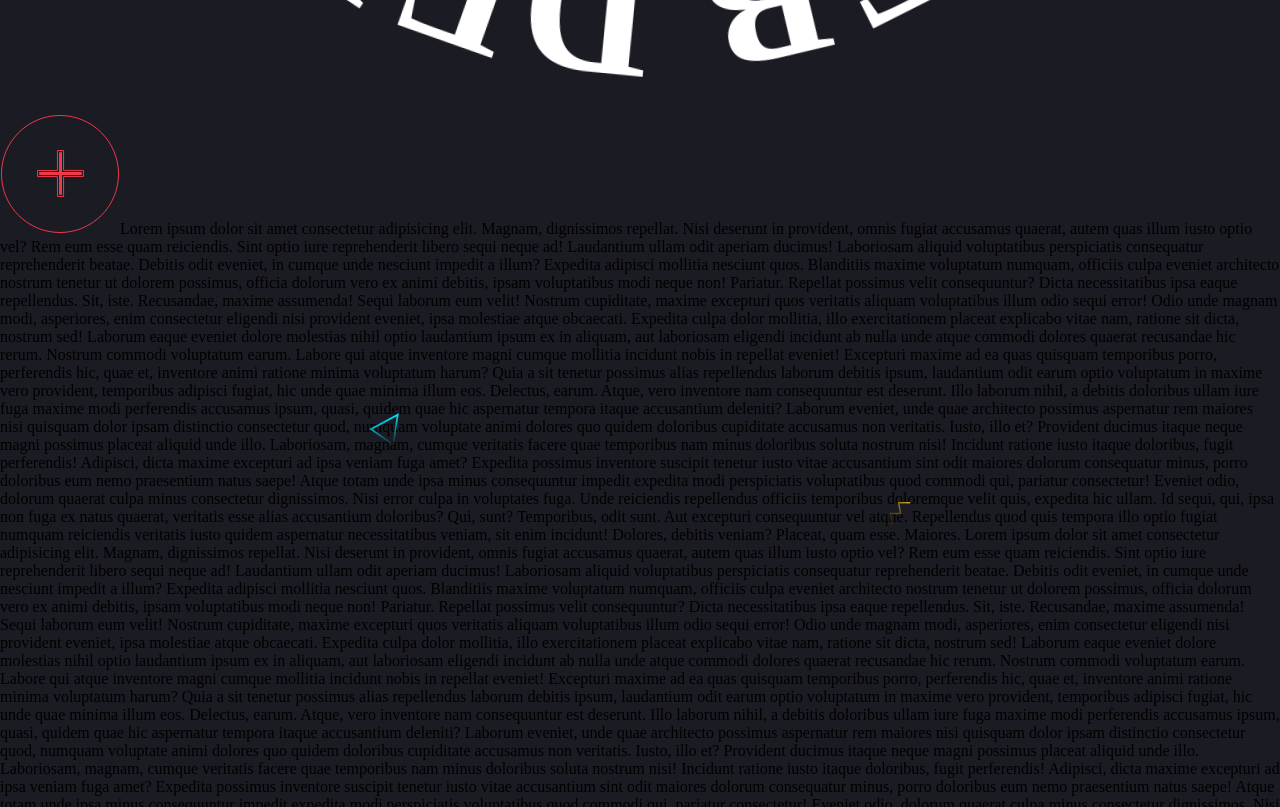
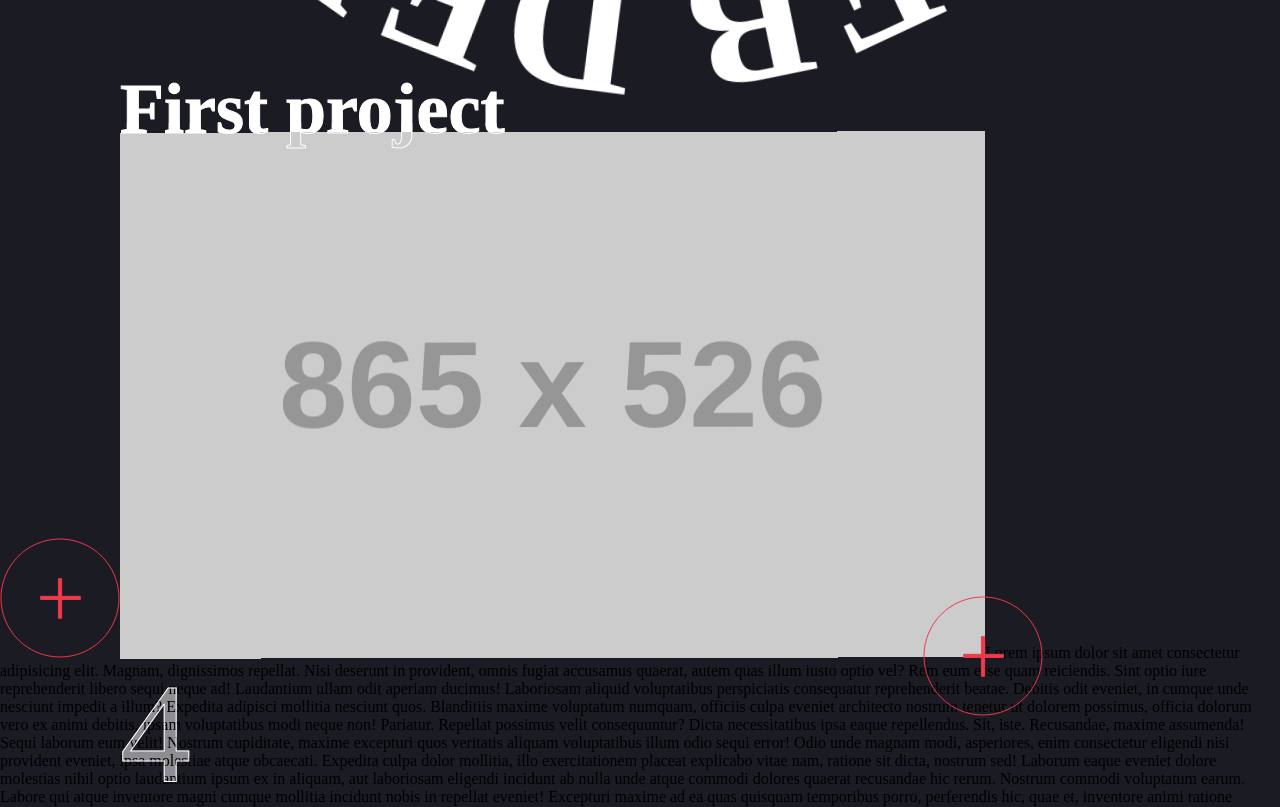
Before and after one commit to bart-krakowski/portfolio, a Gatsby site: page /components in a window 1280 px wide. Shown: the part 1320-2127 px from the top of the page. Built offline with nearby package versions, Linux system fonts and the light colour scheme; Gatsby itself is replaced by a stand-in of ours; placeholder pictures from the web are drawn by us.

Commit message:
feat(): Main structure for project thumbnail

```diff
--- a/src/components/GridLines/GridLines.js
+++ b/src/components/GridLines/GridLines.js
@@ -23,6 +23,7 @@ const LinesWrapper = styled.div`
   position: relative;
   top: 0;
   z-index: -1;
+  pointer-events: none;
 
   ::before, ::after {
     ${base}
@@ -54,7 +55,7 @@ const GridLine = styled.div`
 export default () => (
   <SiteBg>
     <LinesWrapper>
-      <GridLine></GridLine>
+      <GridLine />
     </LinesWrapper>
   </SiteBg>
 )
--- a/src/components/Headline/Headline.js
+++ b/src/components/Headline/Headline.js
@@ -6,7 +6,7 @@ export const Headline = React.forwardRef(({
   variant,
   children,
   color,
-  isCollapsed,
+  isExpanded,
   as
 }, ref) => {
   const Tag = variants[`${variant || 'StrokeH1'}`]
@@ -15,16 +15,16 @@ export const Headline = React.forwardRef(({
     return (
       <Tag as={ as } color={color} ref={ref}>
         {children}
-        <H1Strokes.Top color={color} isCollapsed={isCollapsed} aria-hidden="true">{children}</H1Strokes.Top>
-        <H1Strokes.Bottom color={color} isCollapsed={isCollapsed} aria-hidden="true">{children}</H1Strokes.Bottom>
+        <H1Strokes.Top color={color} isExpanded={isExpanded} aria-hidden="true">{children}</H1Strokes.Top>
+        <H1Strokes.Bottom color={color} isExpanded={isExpanded} aria-hidden="true">{children}</H1Strokes.Bottom>
       </Tag>
     )
   } else if (variant==='FillH2') {
     return (
       <Tag as={ as } color={color} ref={ref}>
         {children}
-        <H2Strokes.Top color={color} isCollapsed={isCollapsed} aria-hidden="true">{children}</H2Strokes.Top>
-        <H2Strokes.Bottom color={color} isCollapsed={isCollapsed} aria-hidden="true">{children}</H2Strokes.Bottom>
+        <H2Strokes.Top color={color} isExpanded={isExpanded} aria-hidden="true">{children}</H2Strokes.Top>
+        <H2Strokes.Bottom color={color} isExpanded={isExpanded} aria-hidden="true">{children}</H2Strokes.Bottom>
       </Tag>
     )
   } else {
--- a/src/components/Headline/Headline.styled.js
+++ b/src/components/Headline/Headline.styled.js
@@ -10,7 +10,6 @@ const variants = {
   StrokeH1: styled.h1`
     ${base};
     font-size: 72px;
-    line-height: 0.9;
     -webkit-text-stroke: 1px ${props => props.color ? ({theme}) => theme.colors[props.color] : ({theme}) => theme.colors.white};
     color: transparent;
   `,
@@ -25,7 +24,6 @@ const variants = {
     ${base};
     font-size: 72px;
     position: relative;
-    line-height: 0.9;
     color: ${props => props.color ? ({theme}) => theme.colors[props.color] : ({theme}) => theme.colors.white};
   `,
   FillH2: styled.h2`
@@ -42,14 +40,14 @@ const H1Strokes = {
     -webkit-text-stroke: 1px ${props => props.color ? ({theme}) => theme.colors[props.color] : ({theme}) => theme.colors.white};
     color: transparent;
     position: absolute;
-    bottom: -20px;
-    height: 32%;
+    bottom: -15px;
+    height: 34%;
     overflow: hidden;
     display: flex;
     flex-direction: column;
     justify-content: flex-end;
     opacity: 0.5;
-    bottom: ${props => props.isCollapsed ? '0px' : '-20px' };
+    bottom: ${props => props.isExpanded ? '-15px' : '0' };
     transition: bottom 0.6s;
     transition-delay: 0.5s;
   `,
@@ -58,13 +56,13 @@ const H1Strokes = {
     -webkit-text-stroke: 1px ${props => props.color ? ({theme}) => theme.colors[props.color] : ({theme}) => theme.colors.white};
     color: transparent;
     position: absolute;
-    height: 32%;
+    height: 34%;
     overflow: hidden;
     display: flex;
     flex-direction: column;
     justify-content: flex-end;
     opacity: 0.25;
-    bottom: ${props => props.isCollapsed ? '0px' : '-40px' };
+    bottom: ${props => props.isExpanded ? '-30px' : '0' };
     transition: bottom 0.6s;
     transition-delay: 0.5s;
   `
@@ -81,7 +79,7 @@ const H2Strokes = {
     flex-direction: column;
     justify-content: flex-end;
     opacity: 0.5;
-    bottom: ${props => props.isCollapsed ? '0px' : '-20px' };
+    bottom: ${props => props.isExpanded ? '-15px' : '0' };
     transition: bottom 0.6s;
     transition-delay: 0.5s;
 `,
@@ -96,7 +94,7 @@ Bottom: styled.span`
   flex-direction: column;
   justify-content: flex-end;
   opacity: 0.25;
-  bottom: ${props => props.isCollapsed ? '0px' : '-40px' };
+  bottom: ${props => props.isExpanded ? '-30px' : '0' };
   transition: bottom 0.6s;
   transition-delay: 0.5s;
 `
--- a/src/components/NextProject/NextProject.js
+++ b/src/components/NextProject/NextProject.js
@@ -13,8 +13,7 @@ export default () => {
       <Headline
         variant={'FillH1'}
         as={Link}
-        href="onet.pl"
-        isCollapsed={!isVisible}
+        isExpanded={isVisible}
         ref={headlineRef}
         >
         Next project
--- a/src/components/Number/Number.styled.js
+++ b/src/components/Number/Number.styled.js
@@ -3,8 +3,9 @@ import styled, { css } from 'styled-components'
 const base = css`
   position: absolute;
   font-family: ${({theme}) => theme.fonts.typefaces.normal};
-  -webkit-text-stroke: 1px #ffffff;
-  font-size: 72px;
+  -webkit-text-stroke: 1px ${({theme}) => theme.colors.white};
+  font-size: 142px;
+  line-height: 1;
 `
 
 const NumberWrapper = styled.div`
--- /dev/null
+++ b/src/components/ProjectThumbnail/ProjectThumbnail.js
@@ -0,0 +1,46 @@
+import React,  { useRef, useEffect } from 'react'
+import { Headline } from '../Headline/Headline'
+import Number from '../Number/Number'
+import SeeMore from '../SeeMore/SeeMore'
+import { Wrapper, Stack, ButtonWrapper } from './ProjectThumbnail.styled'
+import Tilt, { setDefault } from './Tilt'
+
+export default () => {
+  const ThumbnailRef = useRef(null)
+
+  useEffect(() => {
+    setDefault(ThumbnailRef)
+  }, [ThumbnailRef])
+
+  let elements = (
+    <Wrapper>
+      <Stack bellow>
+        <Headline
+          variant='FillH1'
+          as='h2'
+        >
+          First project
+        </Headline>
+      </Stack>
+      <Stack>
+        <Headline
+          variant='StrokeH1'
+          as='h2'
+        >
+          First project
+        </Headline>
+      </Stack>
+      <img
+        onMouseMove={(e) => Tilt(ThumbnailRef, e)}
+        onMouseLeave={(e) => setDefault(ThumbnailRef)}
+        src='https://via.placeholder.com/865x526'
+        ref={ThumbnailRef} />
+      <ButtonWrapper href="#">
+        <SeeMore color="primary"/>
+      </ButtonWrapper>
+      <Number>4</Number>
+    </Wrapper>
+  )
+
+  return elements
+}
--- /dev/null
+++ b/src/components/ProjectThumbnail/ProjectThumbnail.styled.js
@@ -0,0 +1,23 @@
+import styled from 'styled-components'
+
+const Wrapper = styled.div`
+  position: relative;
+  display: inline-block;
+`
+
+const Stack = styled.span`
+  position: absolute;
+  top: -4em;
+  z-index: ${({bellow}) => bellow ? '-1' : '2'};
+  pointer-events: ${({bellow}) => bellow ? 'auto' : 'none'};
+`
+
+const ButtonWrapper = styled.a`
+  position: absolute;
+  right: 0;
+  bottom: 0;
+  transform: translate(calc(50% - 2px),calc(50% - 4px));
+  cursor: pointer;
+`
+
+export { Wrapper, Stack, ButtonWrapper }
--- /dev/null
+++ b/src/components/ProjectThumbnail/Tilt.js
@@ -0,0 +1,21 @@
+import { TweenMax } from 'gsap'
+const tiltSpeed = 0.03
+const rotationZ = -0.1
+
+export const setDefault = (ThumbnailRef) => {
+  const animatedObject = ThumbnailRef.current
+  if (animatedObject) {
+    TweenMax.set(animatedObject, { transformPerspective: 2000, transformOrigin:'center center'})
+    TweenMax.to(animatedObject, 0.5, { rotationY: 0, rotationX: 0, rotationZ: rotationZ })
+  }
+}
+
+export default (ThumbnailRef, e) => {
+const animatedObject = ThumbnailRef.current
+  if (animatedObject) {
+    const pageX = e.clientX - (animatedObject.offsetWidth / 2)
+    const pageY = e.clientY - animatedObject.offsetHeight
+
+    TweenMax.to(animatedObject, 0.5, { rotationY: tiltSpeed * pageX, rotationX: tiltSpeed * -pageY })
+  }
+}
--- a/src/components/RandomShapes/RandomShapes.js
+++ b/src/components/RandomShapes/RandomShapes.js
@@ -105,7 +105,7 @@ const ShapesContainer = styled.div`
   position: absolute;
   display: grid;
   grid-template-columns: repeat(${options.columns}, auto);
-  z-index: 1;
+  z-index: -1;
   justify-items: center;
   pointer-events: none;
 `
--- a/src/components/RandomShapes/useParallax.js
+++ b/src/components/RandomShapes/useParallax.js
@@ -10,6 +10,8 @@ export default (parallaxedElements, dynamicElements) => {
       const visibleElementY = rect.top
 
       TweenLite.to(visibleElement.current, 0.5, {
+        duration: 2.5,
+        ease: "expo.out",
         yPercent: visibleElementY * dynamicElements[currentIndex].props.scrollSpeed
       });
     })
--- a/src/components/ScrollIndicator/useScrollBar.js
+++ b/src/components/ScrollIndicator/useScrollBar.js
@@ -1,6 +1,6 @@
 import { useState, useEffect } from 'react'
 
-export default function useScrollBar() {
+export default () => {
   const [scrollbarHeight, setScrollbarHeight] = useState(0)
   const windowHeight = window.innerHeight
   const documentHeight = document.documentElement.scrollHeight
--- a/src/components/SeeMore/SeeMore.js
+++ b/src/components/SeeMore/SeeMore.js
@@ -8,10 +8,10 @@ const Background = styled.path`
 `
 
 const Plus = styled.path`
-  fill: transparent;
-  stroke-width: 3;
+  fill: ${props => props.color ? ({theme}) => theme.colors[props.color] : ({theme}) => theme.colors.white};;
+  stroke-width: 0;
   stroke: ${props => props.color ? ({theme}) => theme.colors[props.color] : ({theme}) => theme.colors.white};
-  transition: 0.3s stroke;
+  transition: 0.3s stroke, 0.3s fill;
 `
 
 const Button = styled.button`
@@ -32,6 +32,7 @@ const Button = styled.button`
 
     ${Plus} {
       stroke: transparent;
+      fill: transparent;
     }
   }
 `
@@ -40,8 +41,8 @@ export default ({color}) => (
   <Button color={color}>
     <svg viewBox="0 0 121 121" xmlns="http://www.w3.org/2000/svg">
       <g fill="none" fillRule="evenodd">
-        <Background color={color} d="M60.5 1.5c-32.585 0-59 26.415-59 59s26.415 59 59 59 59-26.415 59-59-26.415-59-59-59zm3.606 55.391l20.059-.009-.003 6.194-20.052.008.01 20.06-6.194-.003-.01-20.053-20.058.01.003-6.194 20.052-.01-.009-20.057 6.194.003.008 20.051z"/>
-        <Plus color={color} d="M41 60h40M61 40v40" stroke="#979797" strokeLinecap="square"/>
+        <Background color={color} d="M60.5 1C93.361 1 120 27.639 120 60.5c0 32.861-26.639 59.5-59.5 59.5C27.639 120 1 93.361 1 60.5 1 27.639 27.639 1 60.5 1zm1.68 40h-3.244v17.829H41v3.125l17.936.008v18.999h3.246V61.962l18.815-.008v-3.125H62.192L62.18 41z"/>
+        <Plus color={color} d="M81 58.846v3.129l-18.816.008V81h-3.247V61.983L41 61.975v-3.129h17.937V41h3.244l.013 17.846z" stroke="#979797" strokeLinecap="square"/>
       </g>
     </svg>
   </Button>
--- a/src/pages/components.js
+++ b/src/pages/components.js
@@ -13,6 +13,7 @@ import SeeMore from '../components/SeeMore/SeeMore'
 import RandomShapes from '../components/RandomShapes/RandomShapes'
 import NextProject from '../components/NextProject/NextProject'
 import Footer from '../partials/Footer'
+import ProjectThumbnail from '../components/ProjectThumbnail/ProjectThumbnail'
 
 const Components = () => (
   <Layout>
@@ -31,6 +32,7 @@ const Components = () => (
     <ScrollIndicator />
     <SeeMore color="primary"/>
     <RandomShapes quantity={18} />
+    <ProjectThumbnail />
     Lorem ipsum dolor sit amet consectetur adipisicing elit. Magnam, dignissimos repellat. Nisi deserunt in provident, omnis fugiat accusamus quaerat, autem quas illum iusto optio vel? Rem eum esse quam reiciendis.
   Sint optio iure reprehenderit libero sequi neque ad! Laudantium ullam odit aperiam ducimus! Laboriosam aliquid voluptatibus perspiciatis consequatur reprehenderit beatae. Debitis odit eveniet, in cumque unde nesciunt impedit a illum?
   Expedita adipisci mollitia nesciunt quos. Blanditiis maxime voluptatum numquam, officiis culpa eveniet architecto nostrum tenetur ut dolorem possimus, officia dolorum vero ex animi debitis, ipsam voluptatibus modi neque non! Pariatur.
```
Also changed, not shown: 1 other file.
